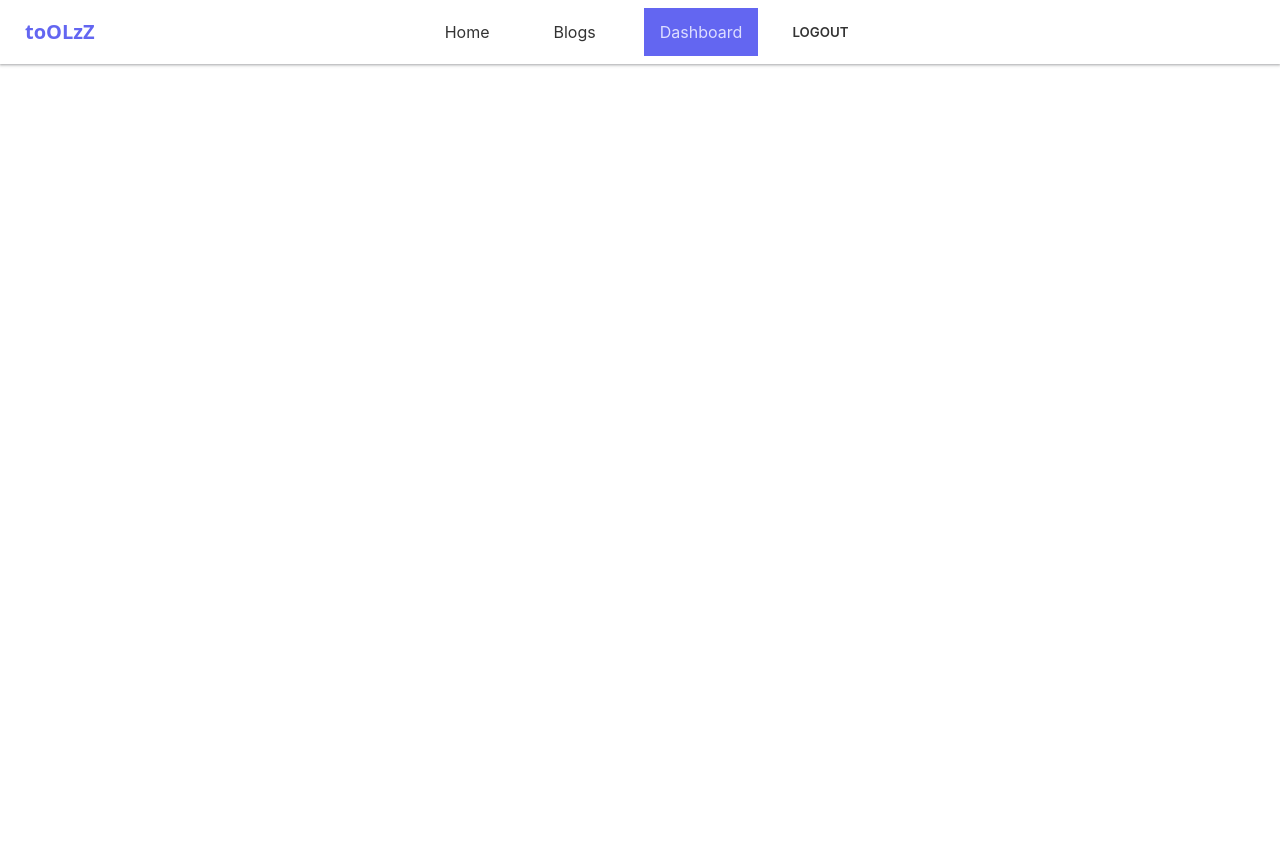
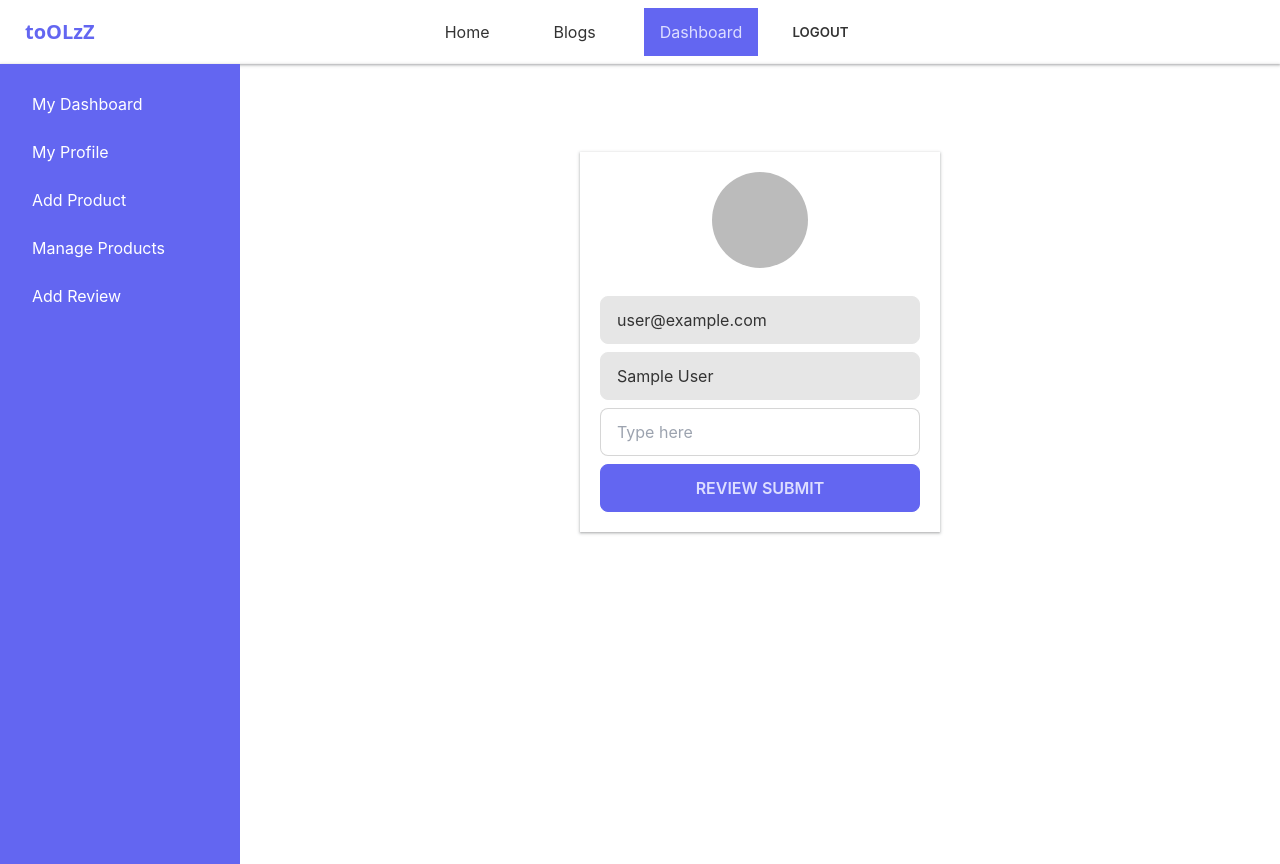
Before and after one commit to hrz07/toolzz-frontend, a React (Create React App) app: page /dashboard/addreview in a window 1280 px wide. Before the commit the page ends 800 px from the top, so only its background shows below. Built offline with nearby package versions, Linux system fonts and the light colour scheme; no server answers; sample sign-in values are in the browser's storage.

Commit message:
review added to database

```diff
--- a/src/App.js
+++ b/src/App.js
@@ -3,6 +3,7 @@ import Addproduct from './components/Dashboard/Addproduct';
 import Dashboard from './components/Dashboard/Dashboard';
 import ManageProduct from './components/Dashboard/ManageProduct';
 import MyProfile from './components/Dashboard/MyProfile';
+import Review from './components/Dashboard/Review';
 import Home from './components/Home/Home';
 import Login from './components/Login/Login';
 import RequireAuth from './components/Login/RequireAuth';
@@ -19,6 +20,7 @@ function App() {
           <Route path='myprofile' element={ <MyProfile></MyProfile> } ></Route>
           <Route path='addproduct' element={ <Addproduct></Addproduct> } ></Route>
           <Route path='manageproduct' element={ <ManageProduct></ManageProduct> } ></Route>
+          <Route path='addreview' element={ <Review></Review> } ></Route>
         </Route>
         <Route path='/login' element={ <Login></Login> }></Route>
         <Route path='/signup' element={ <SignUp></SignUp> }></Route>
--- a/src/components/Dashboard/Addproduct.js
+++ b/src/components/Dashboard/Addproduct.js
@@ -36,7 +36,7 @@ const Addproduct = () => {
         <div className='flex h-[70vh] flex-col mt-20 items-center'>
 
             <form action="" onSubmit={submitHandler} className='form-control w-[420px] items-center gap-2 boxShadow p-5 rounded-lg'>
-            <h1 className='text-center mx-auto text-2xl font-bold mb-5'>Add Product</h1>
+            <h1 className='text-center mx-auto text-2xl font-bold text-primary mb-5'>Add Product</h1>
                 <input type="text" name="name" placeholder="name" className="input input-bordered w-full max-w-xs" />
                 <input type="number" name="price" placeholder="price" className="input input-bordered w-full max-w-xs" />
                 <input type="number" name="quantity" placeholder="quantity" className="input input-bordered w-full max-w-xs" />
--- a/src/components/Dashboard/Dashboard.js
+++ b/src/components/Dashboard/Dashboard.js
@@ -27,6 +27,7 @@ const Dashboard = () => {
           <li><Link to='/dashboard/myprofile' >My Profile</Link></li>
           <li><Link to='/dashboard/addproduct' >Add Product</Link></li>
           <li><Link to='/dashboard/manageproduct' >Manage Products</Link></li>
+          <li><Link to='/dashboard/addreview' >Add Review</Link></li>
 
         </ul>
 
--- a/src/components/Dashboard/ManageProduct.js
+++ b/src/components/Dashboard/ManageProduct.js
@@ -11,9 +11,20 @@ const ManageProduct = () => {
             .then(data => setProduct(data))
     }, [])
 
-    console.log(product);
 
-
+    const deleteItem = (id) => {
+        const url = `http://localhost:5000/product/${id}`
+        fetch(url, {
+            method: 'DELETE',
+        })
+            .then(res => res.json())
+            .then(data => {
+                if (data.deletedCount > 0) {
+                    const restItem = product.filter(item => item._id !== id)
+                    setProduct(restItem);
+                }
+            })
+    }
 
 
     return (
@@ -35,7 +46,7 @@ const ManageProduct = () => {
 
                         {
                             product.map((item, index) => {
-                                return <tr>
+                                return <tr key={item._id}>
                                     <th>{index+1}</th>
                                     <td>
                                         <div className="avatar">
@@ -48,7 +59,7 @@ const ManageProduct = () => {
                                     <td>{ item.price}</td>
                                     <td>{ item.quantity}</td>
                                     <td>
-                                        <button class="btn bg-rose-700 border-0 text-zinc-100 btn-xs">Delete</button>
+                                        <button onClick={()=> deleteItem(item._id)} className="btn bg-rose-700 border-0 text-zinc-100 btn-xs">Delete</button>
                                     </td>
                                 </tr>
                             })
--- /dev/null
+++ b/src/components/Dashboard/Review.js
@@ -0,0 +1,67 @@
+import React from 'react';
+import { useAuthState } from 'react-firebase-hooks/auth';
+import auth from '../../Firebase.init';
+
+
+
+const Review = () => {
+    const userImg =' https://i.ibb.co/VWQ68Jd/userImg.png'
+    const [user] = useAuthState(auth);
+    const email = user?.email
+    const name = user?.displayName
+    const img = user?.photoURL ? user.photoURL : userImg
+
+
+
+    const handleReview = (e) => {
+        e.preventDefault();
+
+
+        const review = e.target.review.value
+        const data = { name, email, review,img }
+
+
+        fetch('http://localhost:5000/review', {
+            method: 'POST',
+            headers: {
+                'Content-Type': 'application/json',
+                // 'authorization': `Bearer ${localStorage.getItem('accessToken')}`
+            },
+            body: JSON.stringify(data),
+        })
+            .then(res => res.json())
+            .then(data => alert('successfuly data added'))
+
+        e.target.reset();
+    }
+
+
+
+
+
+
+
+
+    return (
+        <div className='mt-10 items-center'>
+
+            <div className='boxShadow w-[360px] mx-auto p-5'>
+
+
+                <form action="" onSubmit={handleReview} className='flex flex-col items-center  gap-2'>
+                    <div className="avatar mb-5 ">
+                        <div className="w-24 mask rounded-full mx-auto items-center">
+                            <img src={img} alt="user-image" />
+                        </div>
+                    </div>
+                    <input type="text" value={email} disabled className="input input-bordered w-full max-w-xs" />
+                    <input type="text" value={name} disabled className="input input-bordered w-full max-w-xs" />
+                    <input type="text" placeholder="Type here" name="review" className="input input-bordered w-full max-w-xs" />
+                    <input type="submit" value='Review Submit' className="input btn btn-primary w-full max-w-xs" />
+                </form>
+            </div>
+        </div>
+    );
+};
+
+export default Review;
```
Also changed, not shown: src/images/userImg.png (added).
